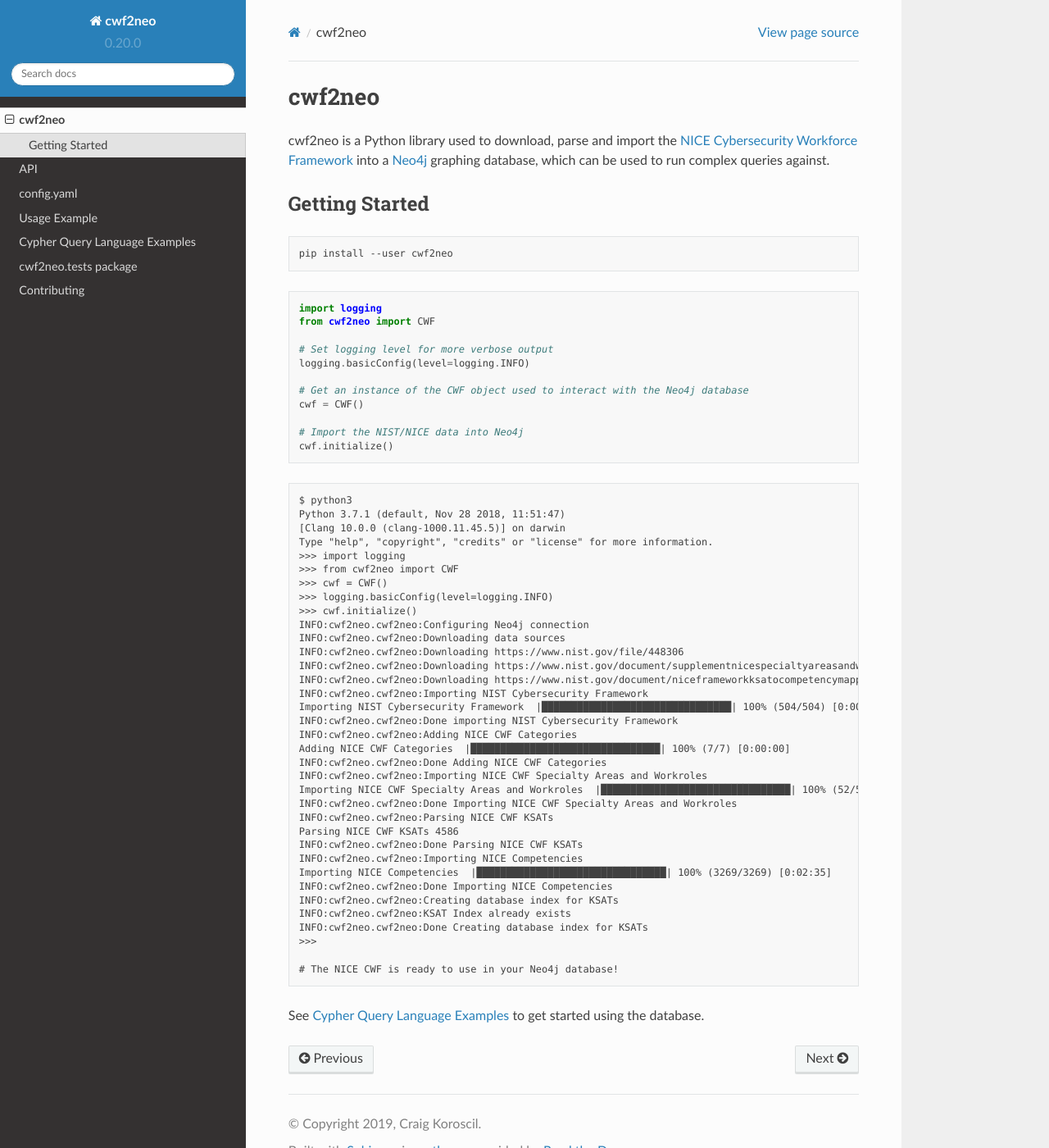
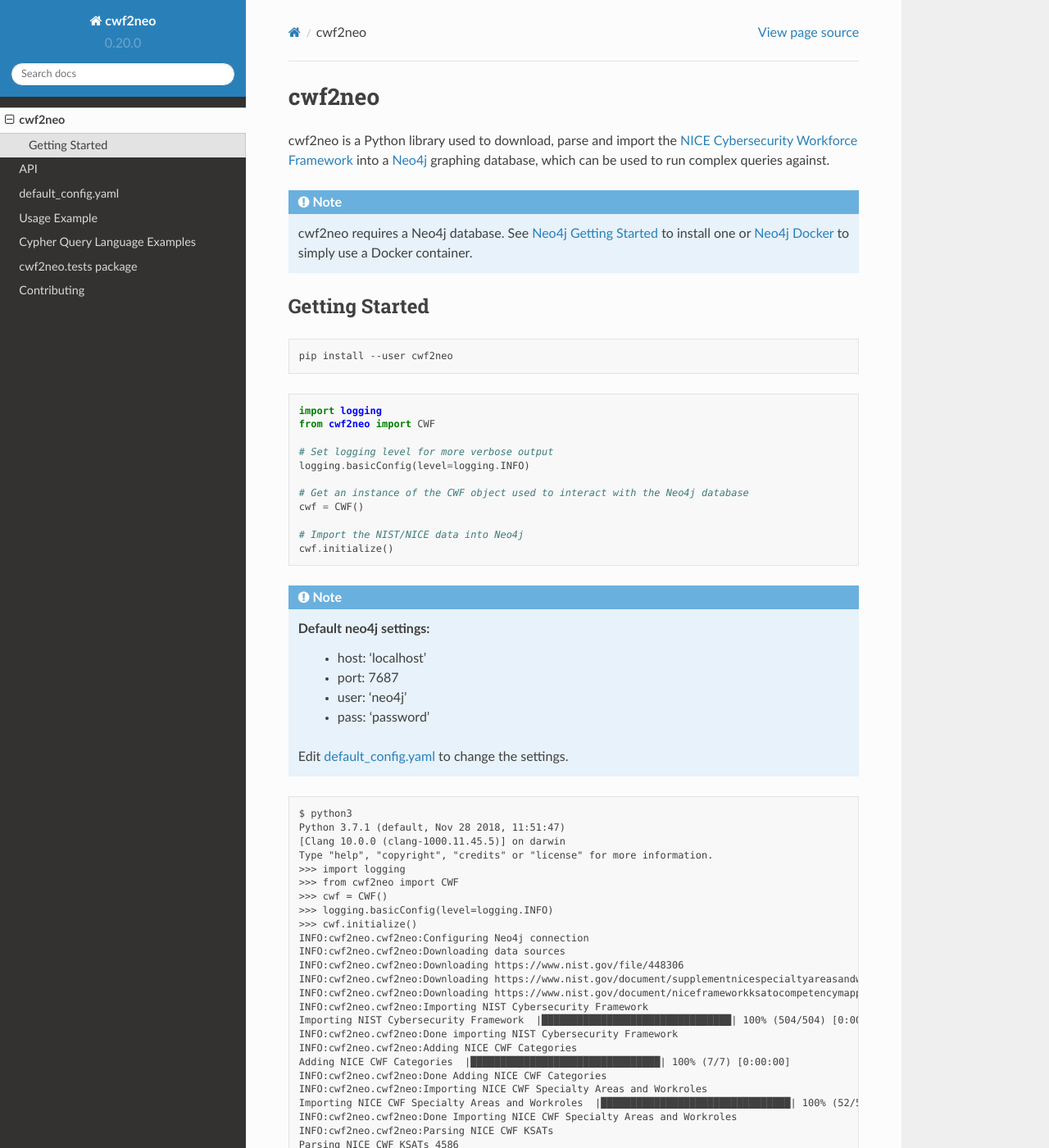
Before and after one commit to sintax1/cwf2neo, a Sphinx documentation site: the page built from docs/index.rst, in a window 1280 px wide and 1400 px high. Shown: the whole window at 82% size. Built offline with Sphinx 7.4.7 and the Read the Docs theme 2.0.0, drawn with Linux system fonts in a browser that asks for light colours; the version number is read from the project's files by our own code.

Commit message:
Updated docs

```diff
--- a/docs/index.rst
+++ b/docs/index.rst
@@ -5,6 +5,11 @@
 cwf2neo is a Python library used to download, parse and import
 the `NICE Cybersecurity Workforce Framework`_ into a Neo4j_ graphing database,
 which can be used to run complex queries against.
+
+.. note::
+
+    cwf2neo requires a Neo4j database.
+    See `Neo4j Getting Started`_ to install one or `Neo4j Docker`_ to simply use a Docker container.
 
 ***************
 Getting Started
@@ -27,6 +32,16 @@
 
     # Import the NIST/NICE data into Neo4j
     cwf.initialize()
+
+.. note::
+
+    Default neo4j settings:
+        - host: 'localhost'
+        - port: 7687
+        - user: 'neo4j'
+        - pass: 'password'
+
+    Edit :ref:`default_config.yaml` to change the settings.
 
 .. code-block::
 
@@ -70,3 +85,5 @@
 
 .. _NICE Cybersecurity Workforce Framework: https://www.nist.gov/itl/applied-cybersecurity/nice/resources/nice-cybersecurity-workforce-framework
 .. _Neo4j: https://neo4j.com/
+.. _Neo4j Getting Started: https://neo4j.com/developer/get-started/
+.. _Neo4j Docker: https://hub.docker.com/_/neo4j
```
Also changed, not shown: docs/config.rst (+4 -4 lines), docs/example.rst (+13 -0 lines).
